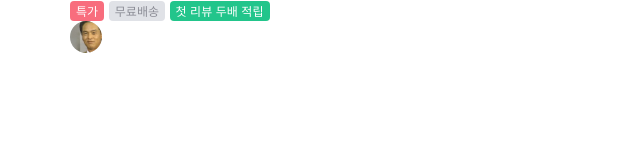
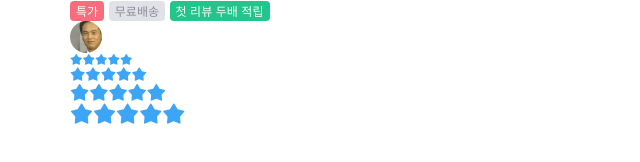
Before and after one commit to uiissoop/new-house, a website: page index.html in a window 1280 px wide. Shown: the whole page, without its empty margins (0-640 px from the left). Drawn offline with nearby package versions, Linux system fonts and the light colour scheme; files that its build step writes are made by us from their sources; files whose address does not match are found by name.

Commit message:
💄 implement star-rating components

```diff
--- a/index.html
+++ b/index.html
@@ -30,8 +30,40 @@
           <div class="tag-gray">무료배송</div>
           <div class="tag-green">첫 리뷰 두배 적립</div>
         </div>
+
         <div class="avatar-32">
           <img src="./assets/images/img-user-01.jpg" alt="사달라?" />
+        </div>
+
+        <div>
+          <div class="star-rating-13">
+            <i class="ic-star is-active"></i>
+            <i class="ic-star is-active"></i>
+            <i class="ic-star is-active"></i>
+            <i class="ic-star is-active"></i>
+            <i class="ic-star is-active"></i>
+          </div>
+          <div class="star-rating-16">
+            <i class="ic-star is-active"></i>
+            <i class="ic-star is-active"></i>
+            <i class="ic-star is-active"></i>
+            <i class="ic-star is-active"></i>
+            <i class="ic-star is-active"></i>
+          </div>
+          <div class="star-rating-20">
+            <i class="ic-star is-active"></i>
+            <i class="ic-star is-active"></i>
+            <i class="ic-star is-active"></i>
+            <i class="ic-star is-active"></i>
+            <i class="ic-star is-active"></i>
+          </div>
+          <div class="star-rating-24">
+            <i class="ic-star is-active"></i>
+            <i class="ic-star is-active"></i>
+            <i class="ic-star is-active"></i>
+            <i class="ic-star is-active"></i>
+            <i class="ic-star is-active"></i>
+          </div>
         </div>
       </div>
     </div>
--- a/styles/main.scss
+++ b/styles/main.scss
@@ -13,5 +13,6 @@
 
 @import './modules/tags';
 @import './modules/avatars';
+@import './modules/star-rating';
 
 @import './layouts/grid';
--- /dev/null
+++ b/styles/modules/_star-rating.scss
@@ -0,0 +1,31 @@
+%star-rating-base {
+  @include flexbox(start);
+
+  .ic-star {
+    color: $border;
+
+    &.is-active {
+      color: $blue;
+    }
+  }
+}
+
+.star-rating-13 {
+  @extend %star-rating-base;
+  font-size: 13px;
+}
+
+.star-rating-16 {
+  @extend %star-rating-base;
+  font-size: 16px;
+}
+
+.star-rating-20 {
+  @extend %star-rating-base;
+  font-size: 20px;
+}
+
+.star-rating-24 {
+  @extend %star-rating-base;
+  font-size: 24px;
+}
```
